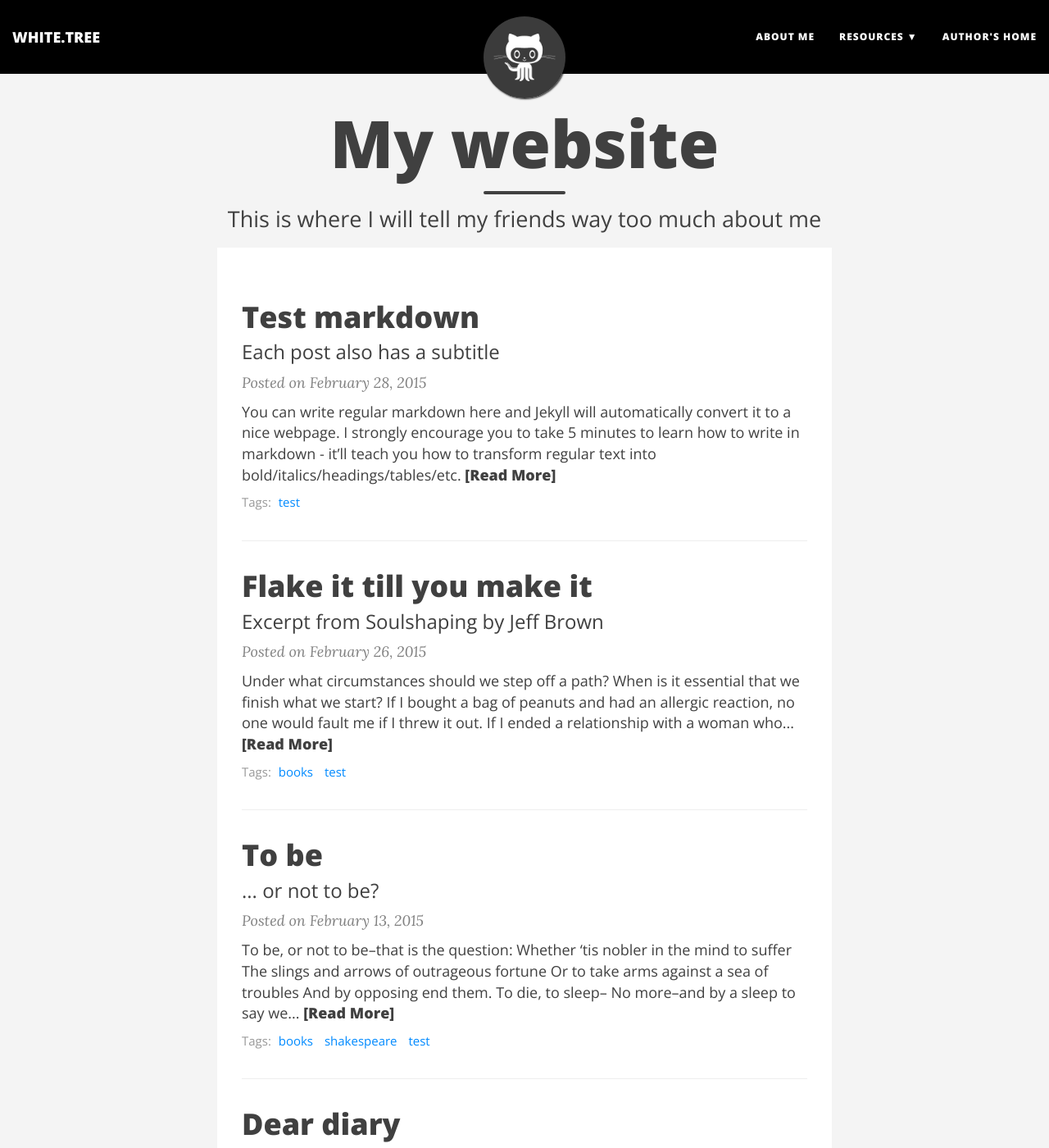
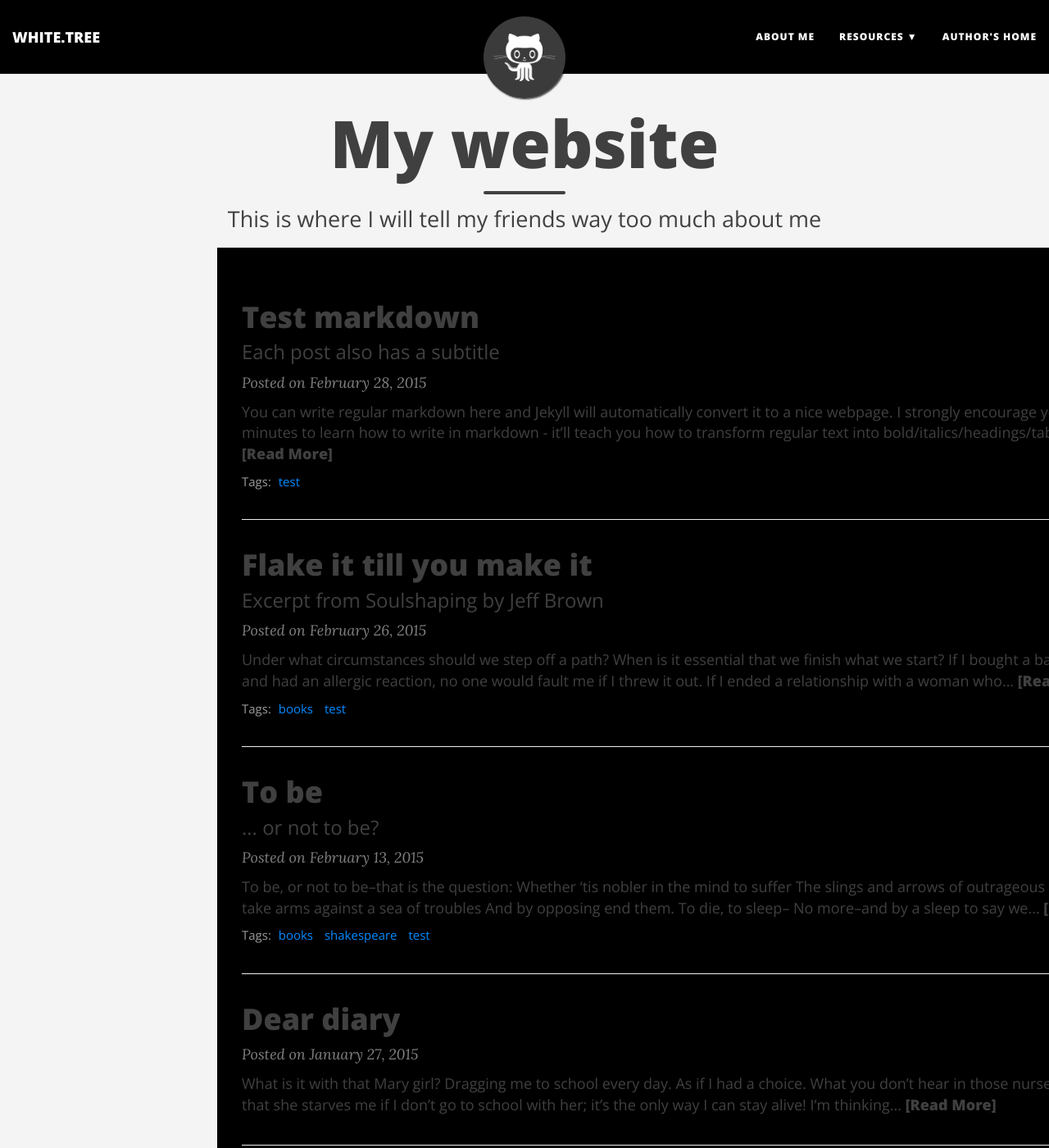
Before and after one commit to cedrush/cedrush.github.io, a Jekyll site: the page built from index.html, in a window 1280 px wide and 1400 px high. Shown: the whole window at 82% size. Built offline with Jekyll 4.4.1, drawn with Linux system fonts in a browser that asks for light colours; nearby versions of some CDN libraries; the list of posts is cut into pages by our own code.

Commit message:
Update main.css

```diff
--- a/css/main.css
+++ b/css/main.css
@@ -8,7 +8,8 @@
 
 #wrapper {
     padding: 30px;
-    background-color: #FFFFFF;
+    width: 1170px;
+    background-color: #000000;
     overflow-x: scroll; /* @@iolo for very long title/tags */
 }
 
@@ -56,8 +57,8 @@
 
 
 .main-content {
-  padding-top: 200px;
-  background-color: #000;
+  padding-top: 80px;
+  background-color: #FFFFFF;
 }
 @media only screen and (min-width: 768px) {
   .main-content {
@@ -67,12 +68,6 @@
   }
 }
 
-@media only screen and (min-width: 1200px) {
-  .main-content {
-    min-width: 1170px;
-    padding-top: 130px;
-  }
-}
 
 .main-explain-area {
   font-family: 'Open Sans', 'Helvetica Neue', Helvetica, Arial, sans-serif;
```
